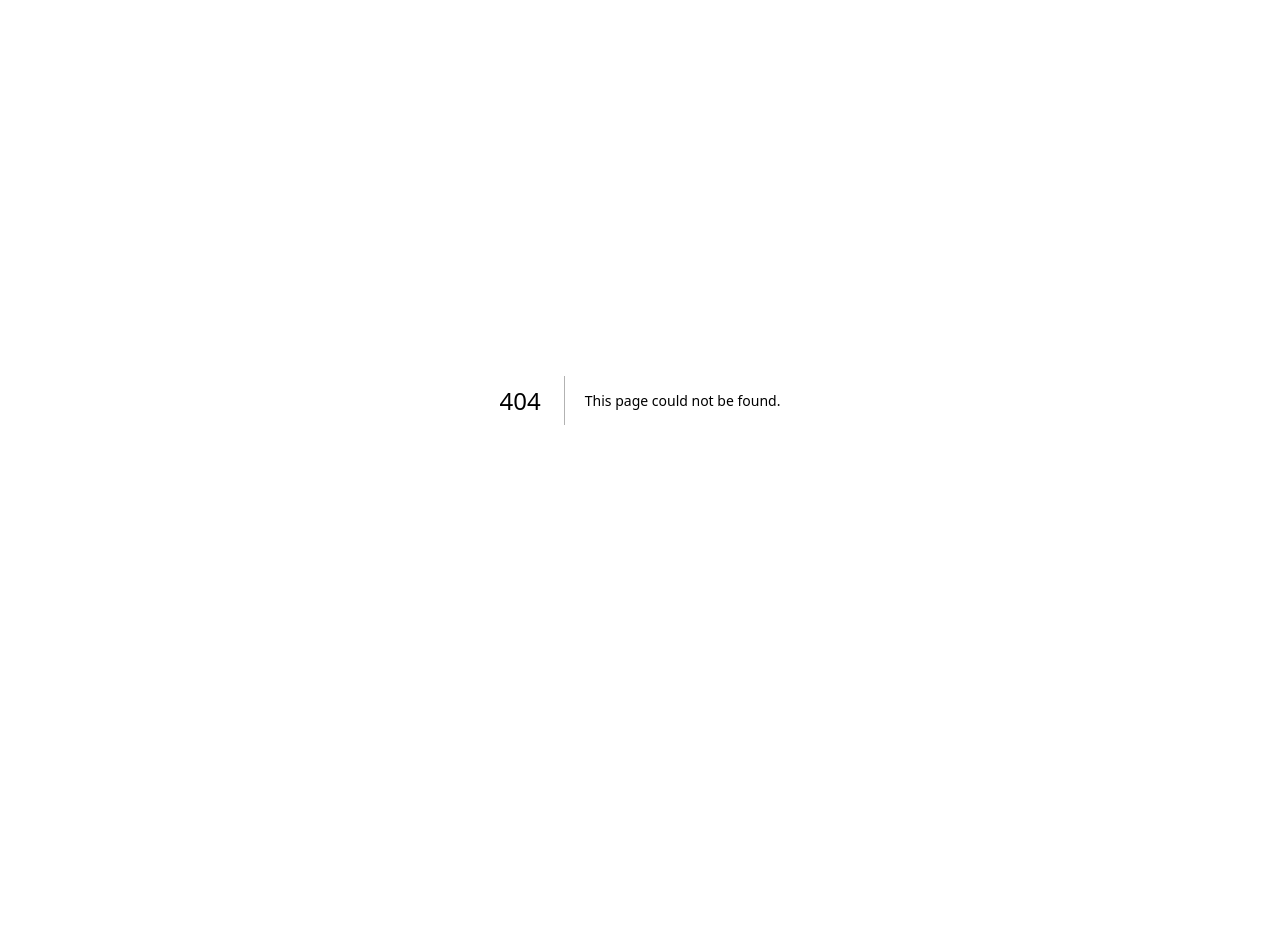
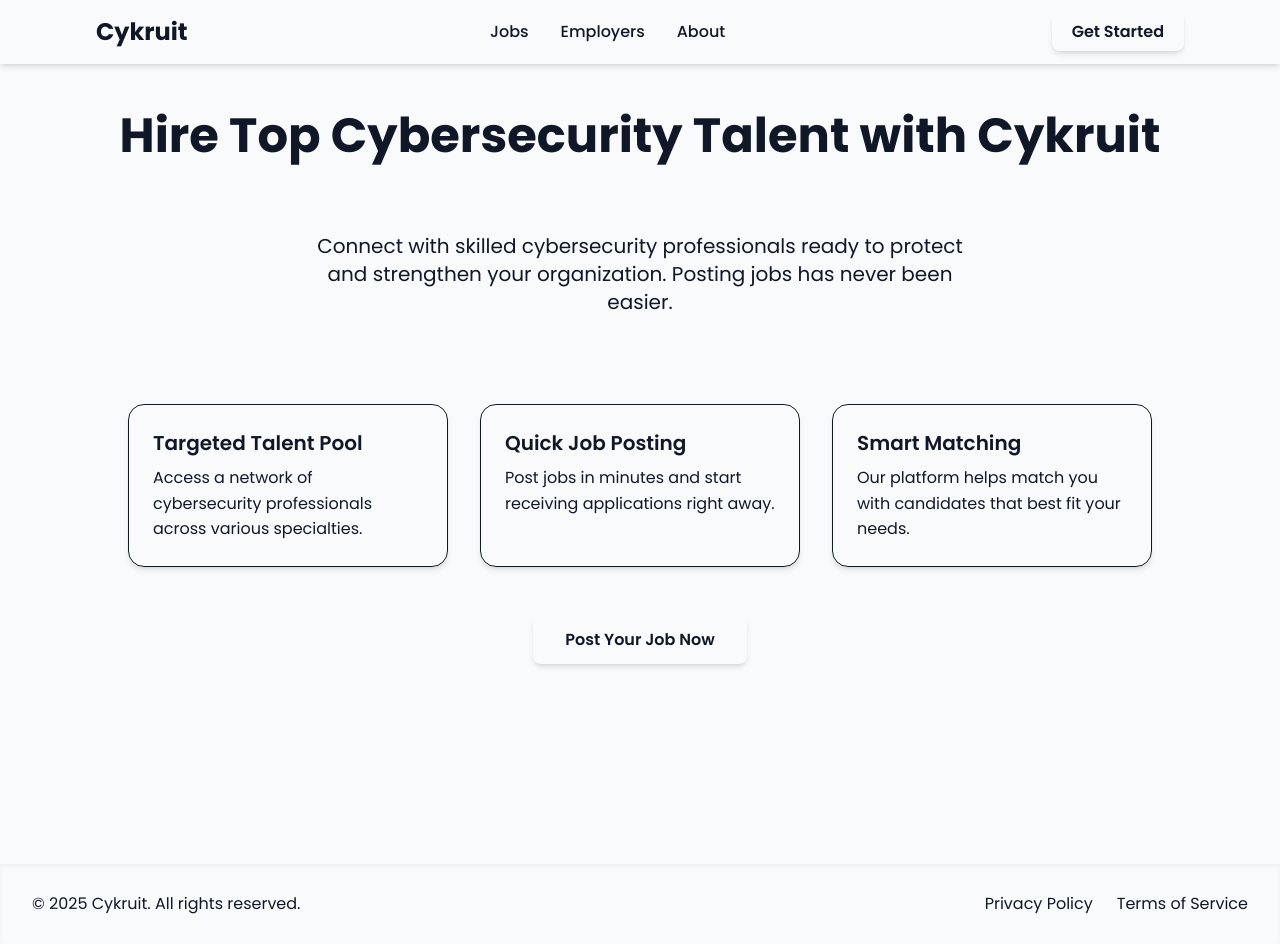
Before and after one commit to deveRana/cykruit-frontend, a Next.js app: page /employer in a window 1280 px wide. Before the commit this address had no page. Before the commit the page ends 800 px from the top, so only its background shows below. Built offline with nearby package versions, Linux system fonts and the light colour scheme.

Commit message:
added about and employer page

```diff
--- /dev/null
+++ b/src/app/(public)/about/page.tsx
@@ -0,0 +1,41 @@
+import React from "react";
+
+export default function AboutPage() {
+    return (
+        <div className="min-h-screen flex flex-col items-center px-4 sm:px-20 py-12 gap-12 bg-background text-foreground transition-colors duration-300">
+            {/* Header */}
+            <h1 className="text-4xl sm:text-5xl font-extrabold text-center mb-6">
+                About <span className="text-primary">Cykruit</span>
+            </h1>
+
+            <p className="text-center text-lg sm:text-xl max-w-3xl text-muted-foreground mb-10">
+                Cykruit is a specialized job portal designed exclusively for the
+                cybersecurity industry. Our mission is to bridge the gap between top
+                cybersecurity professionals and forward-thinking employers.
+            </p>
+
+            {/* Mission / Vision */}
+            <div className="grid gap-8 sm:grid-cols-2 max-w-5xl">
+                <div className="p-6 rounded-2xl shadow-md border bg-card">
+                    <h3 className="text-2xl font-bold mb-3">Our Mission</h3>
+                    <p className="text-muted-foreground">
+                        To empower cybersecurity professionals by providing them with
+                        meaningful career opportunities while helping organizations
+                        protect their digital assets.
+                    </p>
+                </div>
+
+                <div className="p-6 rounded-2xl shadow-md border bg-card">
+                    <h3 className="text-2xl font-bold mb-3">Our Vision</h3>
+                    <p className="text-muted-foreground">
+                        To become the leading global hub for cybersecurity recruitment,
+                        fostering trust, growth, and innovation in the digital world.
+                    </p>
+                </div>
+            </div>
+
+            {/* Decorative */}
+            <div className="mt-10 w-16 h-1 rounded-lg bg-primary animate-pulse" />
+        </div>
+    );
+}
--- /dev/null
+++ b/src/app/(public)/employer/page.tsx
@@ -0,0 +1,50 @@
+import React from "react";
+
+export default function EmployerPage() {
+    return (
+        <div className="min-h-screen flex flex-col items-center px-4 sm:px-20 py-12 gap-12 bg-background text-foreground transition-colors duration-300">
+            {/* Header */}
+            <h1 className="text-4xl sm:text-5xl font-extrabold text-center mb-6">
+                Hire Top Cybersecurity Talent with <span className="text-primary">Cykruit</span>
+            </h1>
+
+            <p className="text-center text-lg sm:text-xl max-w-2xl text-muted-foreground mb-10">
+                Connect with skilled cybersecurity professionals ready to protect and
+                strengthen your organization. Posting jobs has never been easier.
+            </p>
+
+            {/* Features */}
+            <div className="grid gap-8 sm:grid-cols-2 lg:grid-cols-3 max-w-5xl">
+                <div className="p-6 rounded-2xl shadow-md border bg-card hover:shadow-lg transition">
+                    <h3 className="text-xl font-semibold mb-2">Targeted Talent Pool</h3>
+                    <p className="text-muted-foreground">
+                        Access a network of cybersecurity professionals across various
+                        specialties.
+                    </p>
+                </div>
+
+                <div className="p-6 rounded-2xl shadow-md border bg-card hover:shadow-lg transition">
+                    <h3 className="text-xl font-semibold mb-2">Quick Job Posting</h3>
+                    <p className="text-muted-foreground">
+                        Post jobs in minutes and start receiving applications right away.
+                    </p>
+                </div>
+
+                <div className="p-6 rounded-2xl shadow-md border bg-card hover:shadow-lg transition">
+                    <h3 className="text-xl font-semibold mb-2">Smart Matching</h3>
+                    <p className="text-muted-foreground">
+                        Our platform helps match you with candidates that best fit your needs.
+                    </p>
+                </div>
+            </div>
+
+            {/* CTA */}
+            <a
+                href="/login?role=employer"
+                className="px-8 py-3 rounded-lg font-semibold shadow-md bg-primary text-primary-foreground transform transition-all duration-300 hover:scale-105 hover:shadow-lg"
+            >
+                Post Your Job Now
+            </a>
+        </div>
+    );
+}
```
Also changed, not shown: src/types/global.d.ts (deleted), src/types/next-auth.d.ts (deleted), 1 other file (tests, documents, lock files or other folders).
